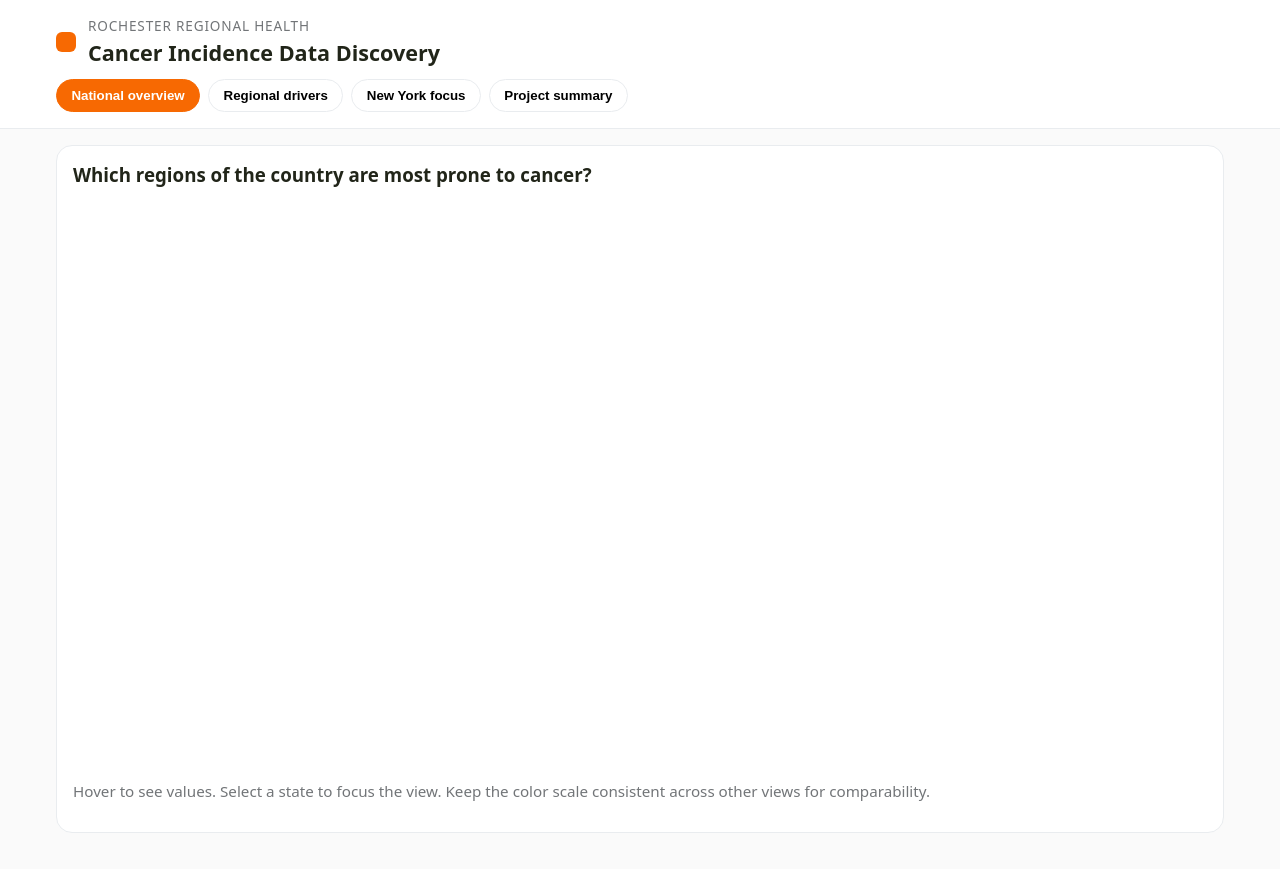
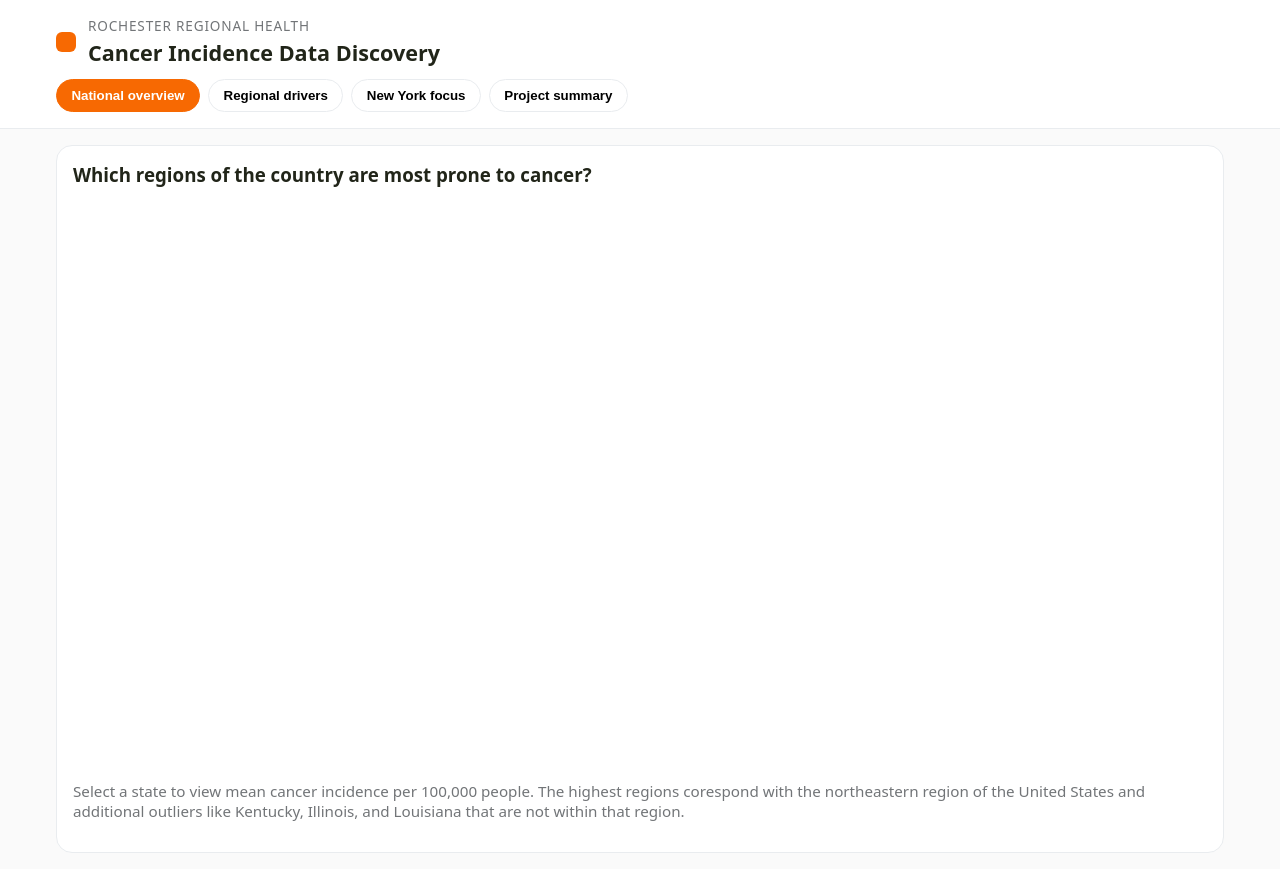
Before and after one commit to ngampe/rrhdatadiscovery, a plain HTML site: page index.html in a window 1280 px wide. Both pictures are taken after a click on the button "Start presentation". Drawn offline with Linux system fonts and the light colour scheme; a script that the page names is missing.

Commit message:
Update index.html
national overview update

```diff
--- a/index.html
+++ b/index.html
@@ -116,7 +116,7 @@
           hide-tabs>
         </tableau-viz>
       </div>
-      <p class="note">Hover to see values. Select a state to focus the view. Keep the color scale consistent across other views for comparability.</p>
+      <p class="note"> Select a state to view mean cancer incidence per 100,000 people. The highest regions corespond with the northeastern region of the United States and additional outliers like Kentucky, Illinois, and Louisiana that are not within that region. </p>
     </section>
 
     <!-- Panel 2 -->
```
